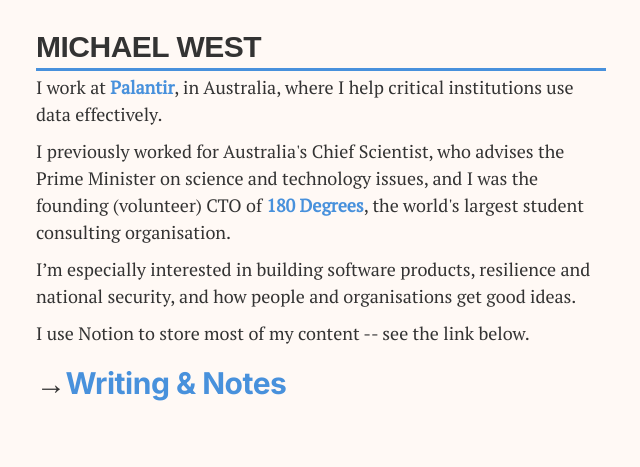
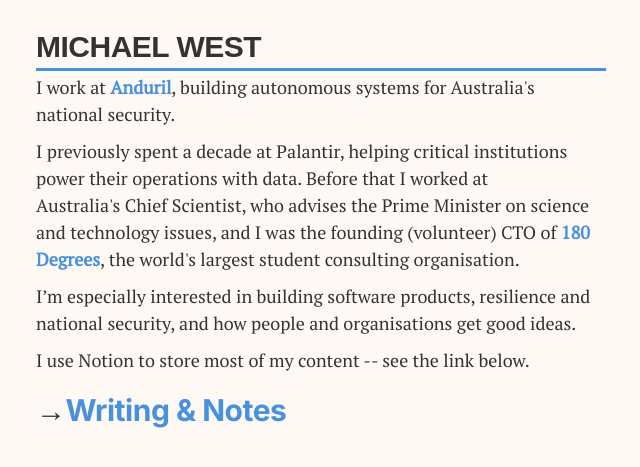
Before and after one commit to michaelwest/michaelwest.github.io, a Jekyll site: the page index.html, which Jekyll copies as it is, in a window 1280 px wide. Shown: the top 467 px of the page, without its empty margins (319-959 px from the left). Built offline with Jekyll 4.4.1, drawn with Linux system fonts in a browser that asks for light colours; nearby versions of some CDN libraries; some web fonts are replaced.

Commit message:
Update index.html

```diff
--- a/index.html
+++ b/index.html
@@ -50,8 +50,8 @@
         <div style="width: 100%; height: 3px; background-color: #4891dc; margin-bottom: 3px;"></div>
     </div>
     <div>
-	    <p>I work at <a href="https://palantir.com/">Palantir</a>, in Australia, where I help critical institutions use data effectively.</p>
-	    <p>I previously worked for Australia's Chief Scientist, who advises the Prime Minister on science and technology issues, and I was the founding (volunteer) CTO of <a href="https://180dc.org/">180 Degrees</a>, the world's largest student consulting organisation.</p>
+	    <p>I work at <a href="https://anduril.com/">Anduril</a>, building autonomous systems for Australia's national security.</p>
+	    <p>I previously spent a decade at Palantir, helping critical institutions power their operations with data. Before that I worked at Australia's Chief Scientist, who advises the Prime Minister on science and technology issues, and I was the founding (volunteer) CTO of <a href="https://180dc.org/">180 Degrees</a>, the world's largest student consulting organisation.</p>
 	    <p>I’m especially interested in building software products, resilience and national security, and how people and organisations get good ideas.</p>
 	    <p>I use Notion to store most of my content -- see the link below.</p>
     </div>
```
